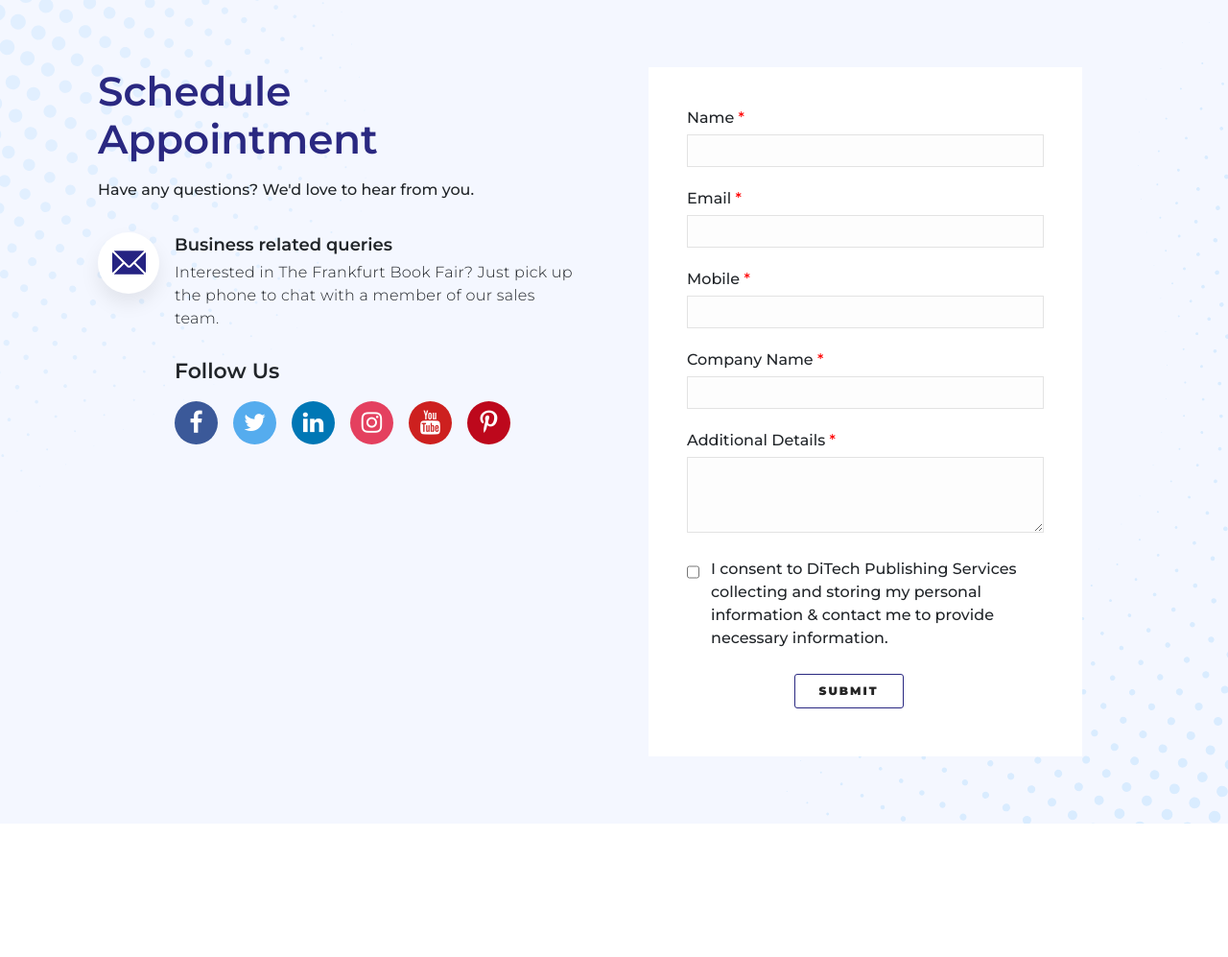
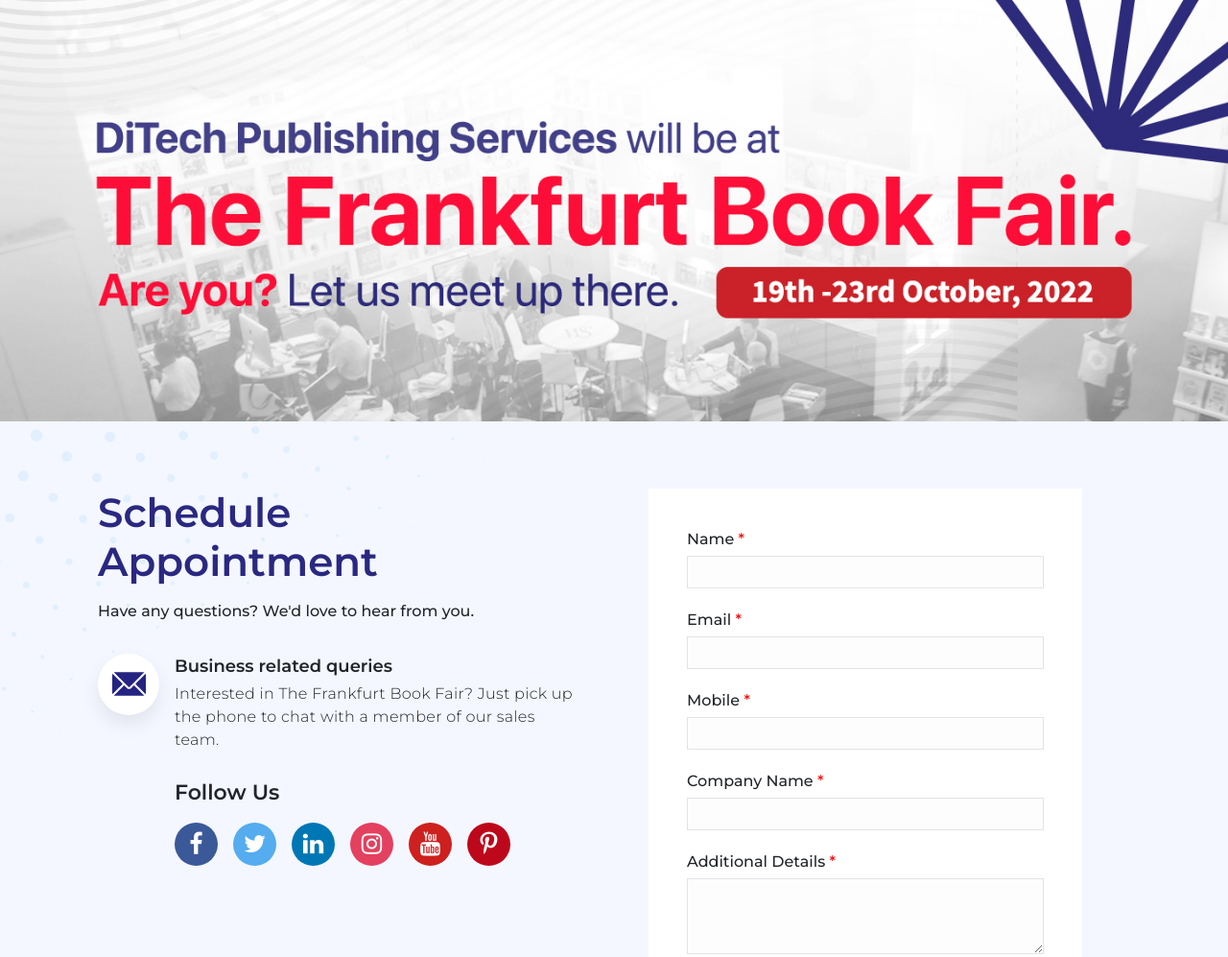
Before and after one commit to yadavashishdhirendra/Frankfurt-Publishing-meet.github.io, a plain HTML site: page index.html in a window 1280 px wide. Shown: the top 997 px of the page at 96% size. Before the commit the page ends 858 px from the top, so only its background shows below. Drawn offline with nearby package versions, Linux system fonts and the light colour scheme.

Commit message:
added header banner

```diff
--- a/index.html
+++ b/index.html
@@ -379,6 +379,7 @@
 
 <body>
     <div class="banner">
+        <img src="./Frankfurt book fairWebsite banner.jpg" style="width: 100%;" alt="">
         <div class="container">
             <div class="grid-sm-row">
                 <div class="grid-sm-col">
@@ -406,7 +407,6 @@
                                     <li><a href="#"> <i class="fa fa-youtube" aria-hidden="true"></i> </a> </li>
                                     <li><a href="#"> <i class="fa fa-pinterest-p" aria-hidden="true"></i> </a> </li>
                                 </ul>
-
                             </div>
                         </div>
                     </div>
```
Also changed, not shown: Frankfurt book fairWebsite banner.jpg (added).
